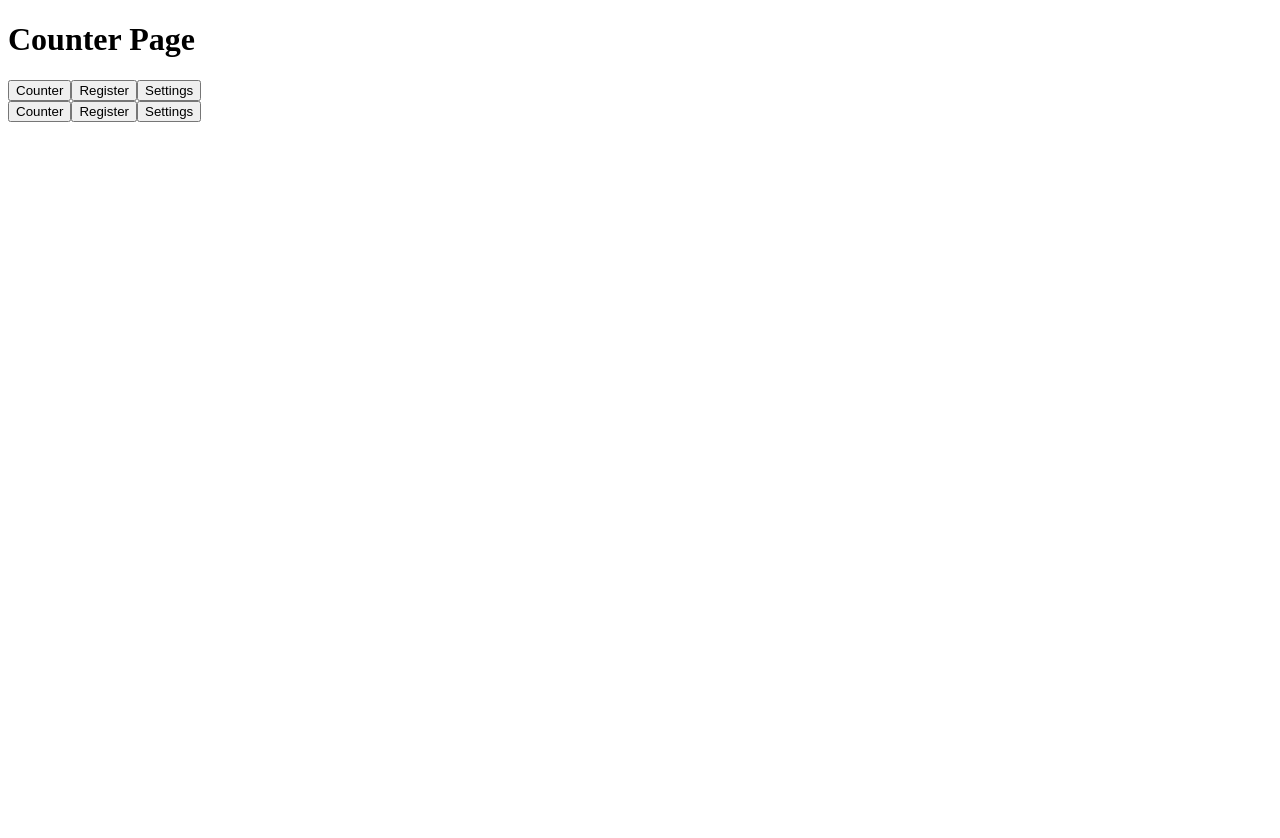
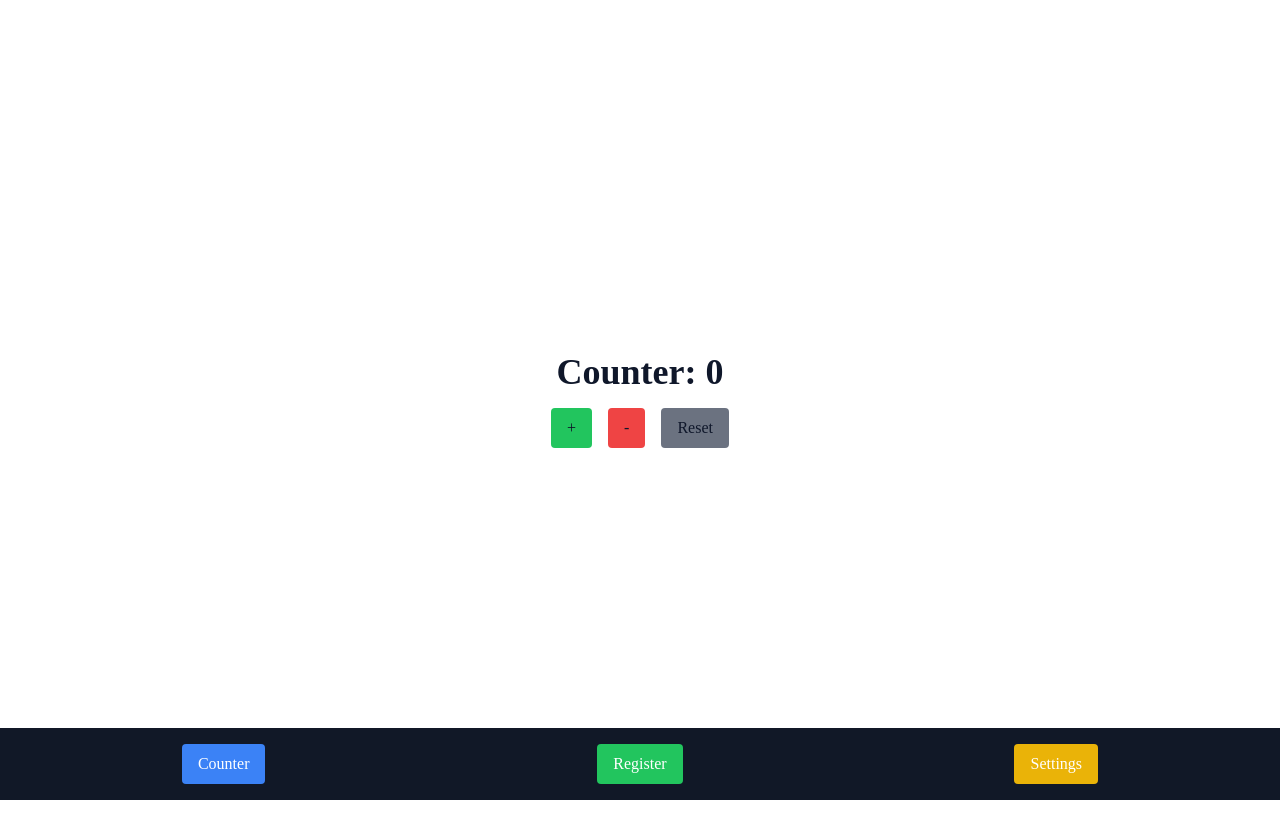
Before and after one commit to IvanPolukhin/WebAppBot, a React (Create React App) app: page / in a window 1280 px wide. Shown: the top 838 px of the page. Before the commit the page ends 800 px from the top, so only its background shows below. Built offline with nearby package versions, Linux system fonts and the light colour scheme.

Commit message:
feat: add counter

```diff
--- /dev/null
+++ b/postcss.config.js
@@ -0,0 +1,6 @@
+module.exports = {
+  plugins: {
+    tailwindcss: {},
+    autoprefixer: {},
+  },
+}
--- /dev/null
+++ b/src/features/Сounter/counterSlice.ts
@@ -0,0 +1,26 @@
+import { createSlice } from '@reduxjs/toolkit'
+import { CounterState } from 'src/features/Сounter/types'
+
+const initialState: CounterState = {
+  count: 0,
+}
+
+const counterSlice = createSlice({
+  name: 'counter',
+  initialState,
+  reducers: {
+    increment: state => {
+      state.count += 1
+    },
+    decrement: state => {
+      state.count -= 1
+    },
+    reset: state => {
+      state.count = 0
+    },
+  },
+})
+
+export const { increment, decrement, reset } = counterSlice.actions
+
+export default counterSlice.reducer
--- /dev/null
+++ b/src/features/Сounter/types.ts
@@ -0,0 +1,3 @@
+export type CounterState = {
+  count: number
+}
--- a/src/index.css
+++ b/src/index.css
@@ -109,7 +109,7 @@
   body {
     @apply bg-background text-foreground;
     font-feature-settings:
-            'rlig' 1,
-            'calt' 1;
+      'rlig' 1,
+      'calt' 1;
   }
 }
--- a/src/pages/Counter/index.tsx
+++ b/src/pages/Counter/index.tsx
@@ -1,10 +1,34 @@
-import NavigationButtons from 'src/components/NavigationButtons'
+import { useDispatch, useSelector } from 'react-redux'
+import { RootState } from 'src/store/store'
+import { decrement, increment, reset } from 'src/features/Сounter/counterSlice'
 
 const Counter = () => {
+  const dispatch = useDispatch()
+  const count = useSelector((state: RootState) => state.counter.count)
+
   return (
     <div className="flex flex-col items-center justify-center h-screen">
-      <h1 className="text-3xl font-bold">Counter Page</h1>
-      <NavigationButtons />
+      <h1 className="text-4xl font-bold">Counter: {count}</h1>
+      <div className="mt-4 flex gap-4">
+        <button
+          onClick={() => dispatch(increment())}
+          className="px-4 py-2 bg-green-500 rounded"
+        >
+          +
+        </button>
+        <button
+          onClick={() => dispatch(decrement())}
+          className="px-4 py-2 bg-red-500 rounded"
+        >
+          -
+        </button>
+        <button
+          onClick={() => dispatch(reset())}
+          className="px-4 py-2 bg-gray-500 rounded"
+        >
+          Reset
+        </button>
+      </div>
     </div>
   )
 }
--- /dev/null
+++ b/src/store/store.ts
@@ -0,0 +1,12 @@
+import { configureStore } from '@reduxjs/toolkit'
+import counterSlice from 'src/features/Сounter/counterSlice'
+
+export const store = configureStore({
+  reducer: {
+    counter: counterSlice,
+  },
+})
+
+export type RootState = ReturnType<typeof store.getState>
+
+export type AppDispatch = typeof store.dispatch
--- /dev/null
+++ b/tailwind.config.js
@@ -0,0 +1,94 @@
+const { fontFamily } = require('tailwindcss/defaultTheme')
+
+/** @type {import('tailwindcss').Config} */
+module.exports = {
+  darkMode: ['class'],
+  content: ['./src/**/*.{js,jsx,ts,tsx}'],
+  theme: {
+    container: {
+      center: 'true',
+      padding: '2rem',
+      screens: {
+        '2xl': '1400px',
+      },
+    },
+    extend: {
+      colors: {
+        border: 'hsl(var(--border))',
+        input: 'hsl(var(--input))',
+        ring: 'hsl(var(--ring))',
+        background: 'hsl(var(--background))',
+        foreground: 'hsl(var(--foreground))',
+        primary: {
+          DEFAULT: 'hsl(var(--primary))',
+          foreground: 'hsl(var(--primary-foreground))',
+        },
+        secondary: {
+          DEFAULT: 'hsl(var(--secondary))',
+          foreground: 'hsl(var(--secondary-foreground))',
+        },
+        destructive: {
+          DEFAULT: 'hsl(var(--destructive))',
+          foreground: 'hsl(var(--destructive-foreground))',
+        },
+        muted: {
+          DEFAULT: 'hsl(var(--muted))',
+          foreground: 'hsl(var(--muted-foreground))',
+        },
+        accent: {
+          DEFAULT: 'hsl(var(--accent))',
+          foreground: 'hsl(var(--accent-foreground))',
+        },
+        popover: {
+          DEFAULT: 'hsl(var(--popover))',
+          foreground: 'hsl(var(--popover-foreground))',
+        },
+        card: {
+          DEFAULT: 'hsl(var(--card))',
+          foreground: 'hsl(var(--card-foreground))',
+        },
+        sidebar: {
+          DEFAULT: 'hsl(var(--sidebar-background))',
+          foreground: 'hsl(var(--sidebar-foreground))',
+          primary: 'hsl(var(--sidebar-primary))',
+          'primary-foreground': 'hsl(var(--sidebar-primary-foreground))',
+          accent: 'hsl(var(--sidebar-accent))',
+          'accent-foreground': 'hsl(var(--sidebar-accent-foreground))',
+          border: 'hsl(var(--sidebar-border))',
+          ring: 'hsl(var(--sidebar-ring))',
+        },
+      },
+      borderRadius: {
+        lg: '`var(--radius)`',
+        md: '`calc(var(--radius) - 2px)`',
+        sm: 'calc(var(--radius) - 4px)',
+      },
+      fontFamily: {
+        sans: ['var(--font-sans)', ...fontFamily.sans],
+      },
+      keyframes: {
+        'accordion-down': {
+          from: {
+            height: '0',
+          },
+          to: {
+            height: 'var(--radix-accordion-content-height)',
+          },
+        },
+        'accordion-up': {
+          from: {
+            height: 'var(--radix-accordion-content-height)',
+          },
+          to: {
+            height: '0',
+          },
+        },
+      },
+      animation: {
+        'accordion-down': 'accordion-down 0.2s ease-out',
+        'accordion-up': 'accordion-up 0.2s ease-out',
+      },
+    },
+  },
+  plugins: [require('tailwindcss-animate')],
+}
```
Also changed, not shown: src/index.tsx (+7 -3 lines).
